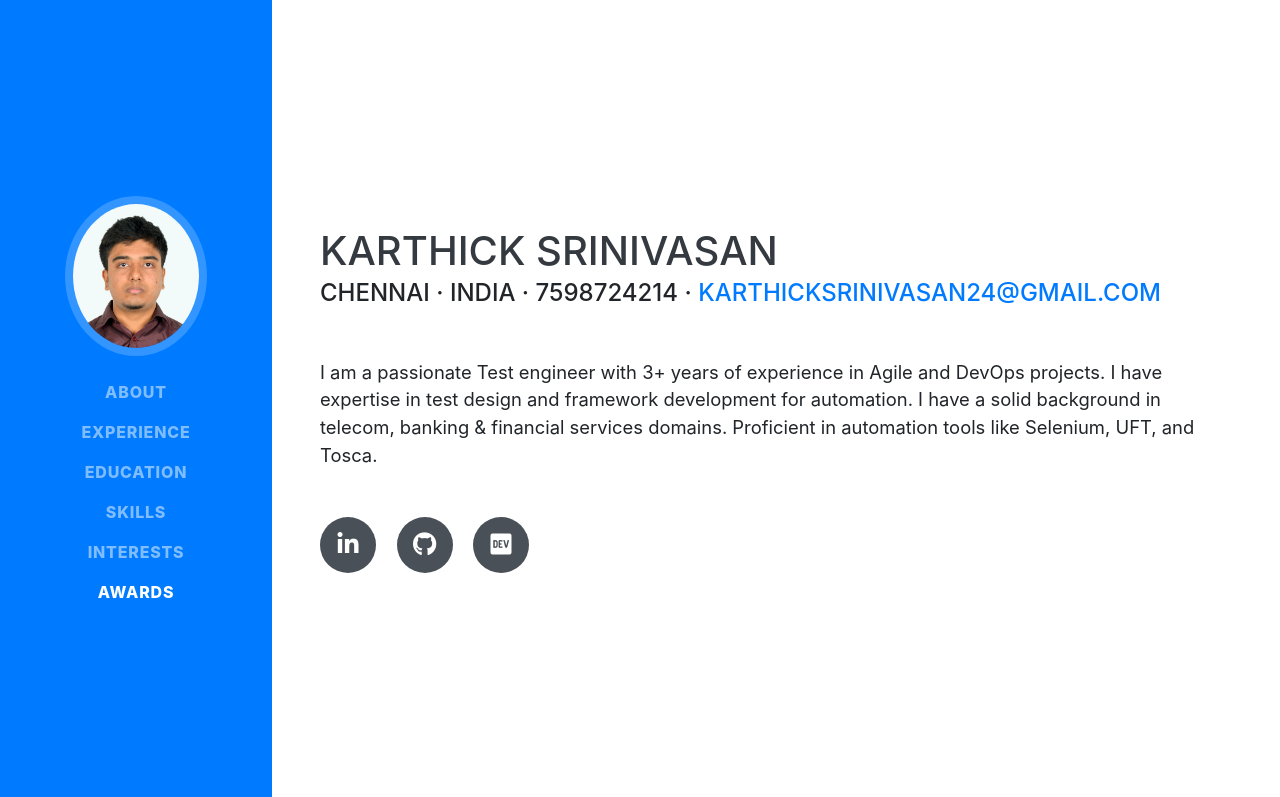
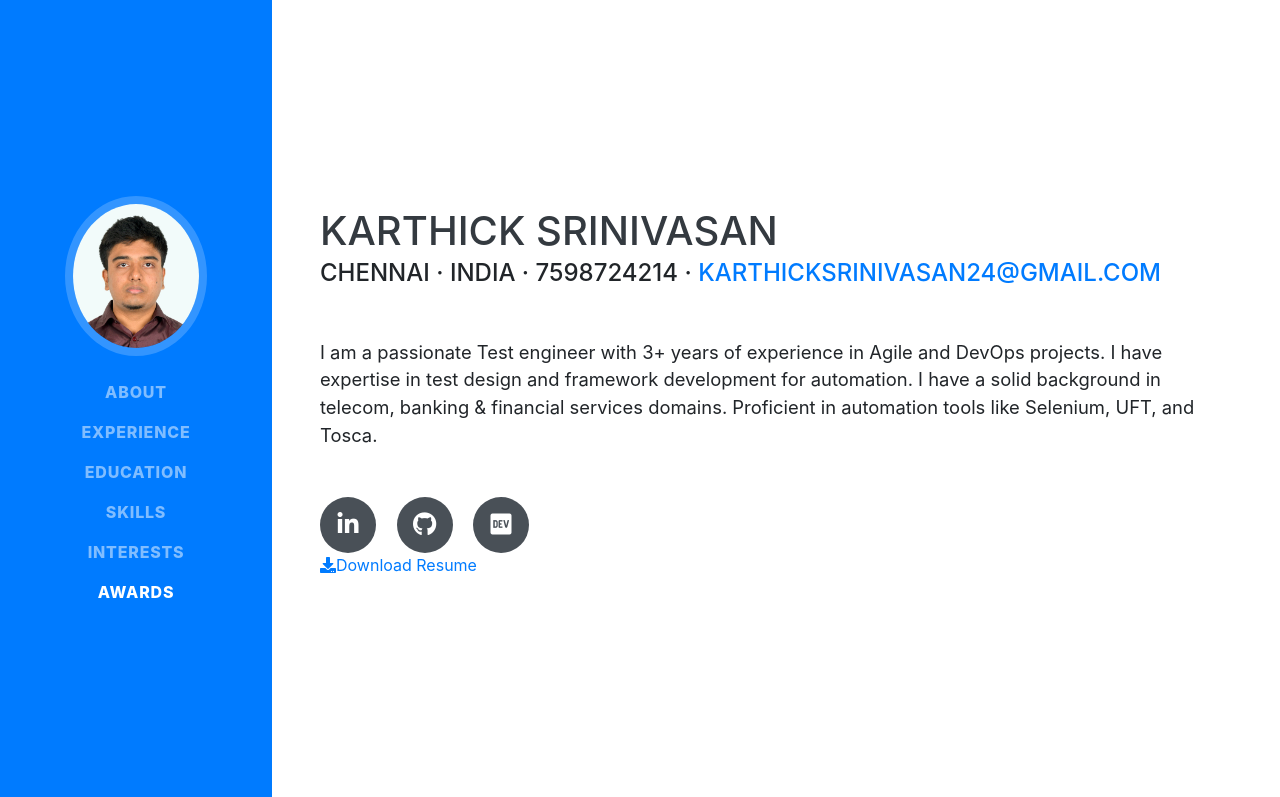
Before and after one commit to karthick-git/karthick.github.io, a website with bundled scripts: page index.html in a window 1280 px wide. Shown: the top 797 px of the page. Built offline with nearby package versions, Linux system fonts and the light colour scheme; a web font is replaced by a local one.

Commit message:
updated resume

```diff
--- a/index.html
+++ b/index.html
@@ -82,6 +82,13 @@
             <i class="fab fa-dev"></i>
           </a>
         </div>
+
+		<div class="columns download">
+                  <p>
+                     <a href="#" class="button"><i class="fa fa-download"></i>Download Resume</a>
+                  </p>
+               </div>
+
 	  </div>
     </section>
 
```
Also changed, not shown: 1 other file.
